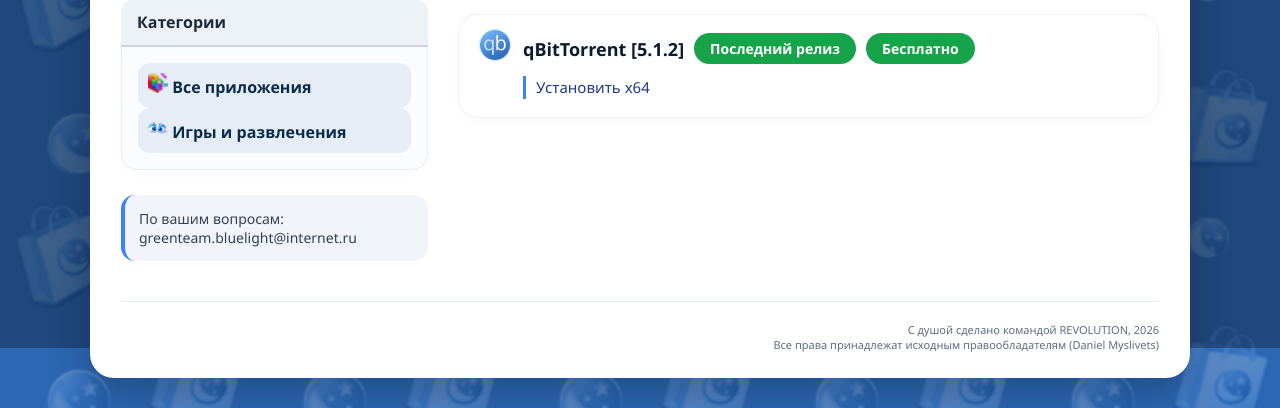
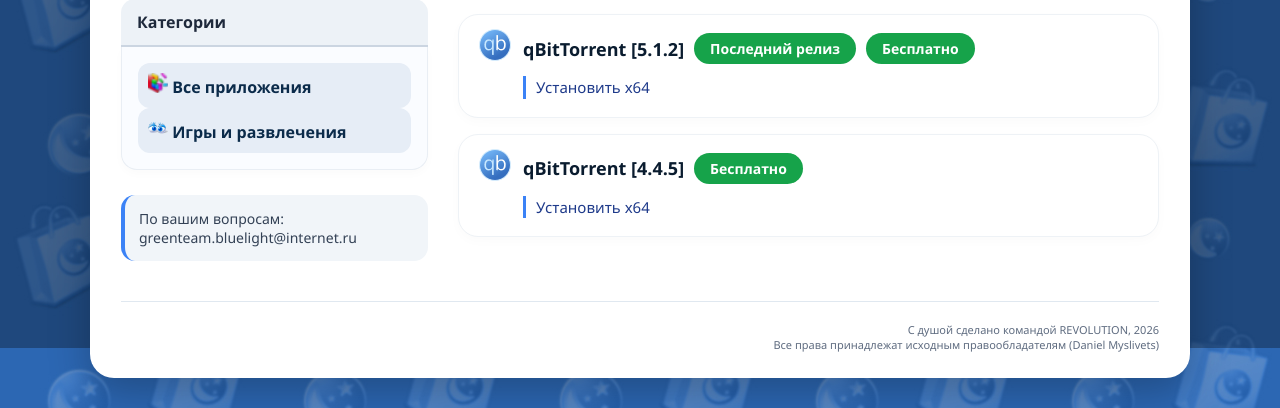
Before and after one commit to LunaStoreDev/13.0, a plain HTML site: page pages/store/qbittorrent.html in a window 1280 px wide. Shown: the part 452-860 px from the top of the page. Drawn offline with Linux system fonts and the light colour scheme.

Commit message:
Add files via upload

```diff
--- a/pages/store/qbittorrent.html
+++ b/pages/store/qbittorrent.html
@@ -400,6 +400,25 @@
             </div>
 
 
+			<div class="faq_card">
+              <img src="img/qbittorrent.png" alt="Java">
+              <div style="flex:1;">
+                <div id="faq_title">
+                  qBitTorrent [4.4.5]
+
+				  <a href="#" style="background: #16a34a;"><b>Бесплатно</b></a>
+                </div>
+                <div id="faq_content">
+
+                  <div class="download-links">
+
+                    <a href="https://github.com/LunaStoreDev/store/releases/download/434122/qbittorrent_4.4.5_x64_setup.exe">Установить x64</a>
+                  </div>
+                </div>
+              </div>
+            </div>
+
+
 
 
 
```
